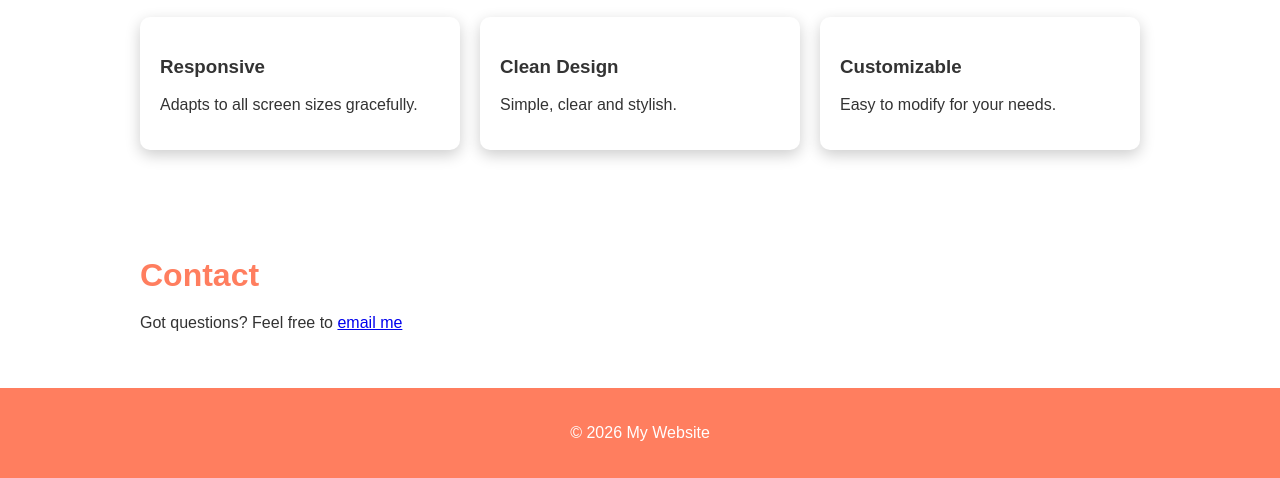
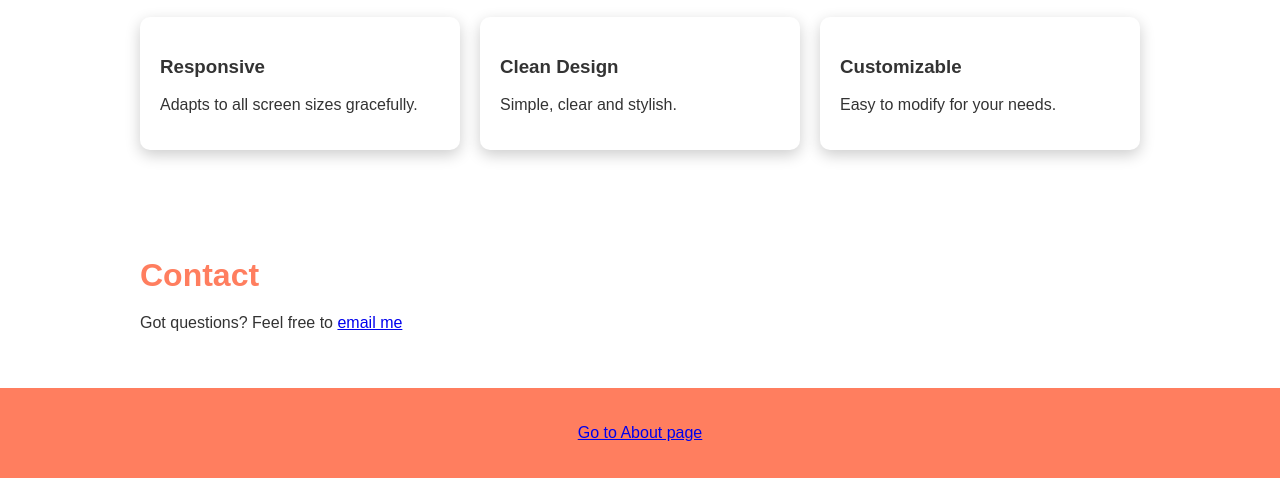
Before and after one commit to fastanime-com/fastanime-com, a plain HTML site: page index.html in a window 1280 px wide. Shown: the part 466-944 px from the top of the page. Drawn offline with Linux system fonts and the light colour scheme.

Commit message:
Update index.html

```diff
--- a/index.html
+++ b/index.html
@@ -46,7 +46,8 @@
     </section>
 
     <footer>
-        <p>&copy; 2026 My Website</p>
+        <p><a href="about.html">Go to About page</a>
+        </p>
     </footer>
 </body>
 </html>
```
